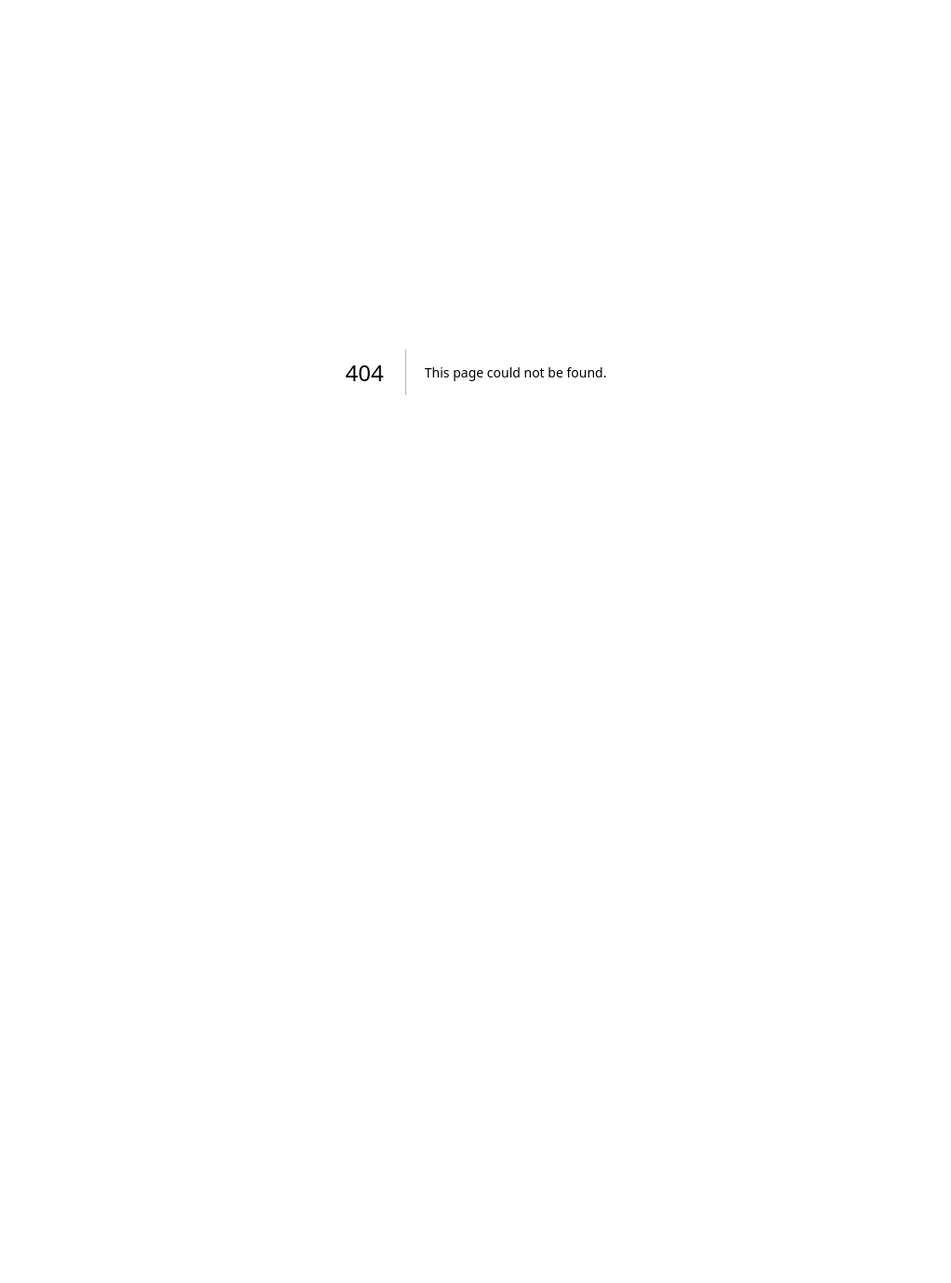
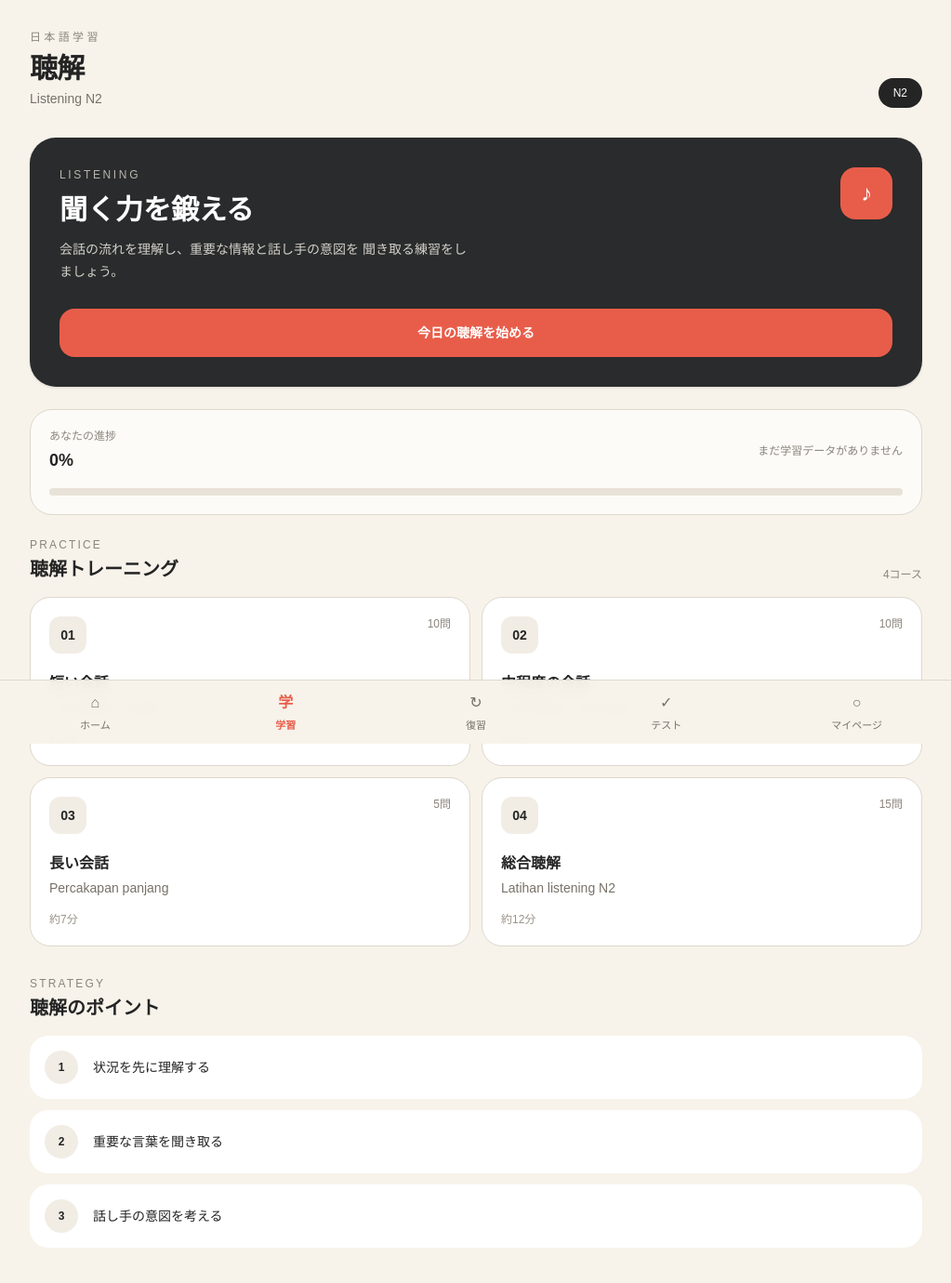
Before and after one commit to shinro-level/kairo, a Next.js app: page /listening in a window 1280 px wide. Before the commit this address had no page. Shown: the top 1380 px of the page at 93% size, without its empty margins (128-1151 px from the left). Before the commit the page ends 800 px from the top, so only its background shows below. Built offline with nearby package versions, Linux system fonts and the light colour scheme.

Commit message:
BUILD Kairo listening page

```diff
--- /dev/null
+++ b/app/listening/page.tsx
@@ -0,0 +1,213 @@
+const listeningSections = [
+  {
+    title: "短い会話",
+    subtitle: "Percakapan singkat",
+    count: "10問",
+    time: "約5分",
+  },
+  {
+    title: "中程度の会話",
+    subtitle: "Percakapan menengah",
+    count: "10問",
+    time: "約8分",
+  },
+  {
+    title: "長い会話",
+    subtitle: "Percakapan panjang",
+    count: "5問",
+    time: "約7分",
+  },
+  {
+    title: "総合聴解",
+    subtitle: "Latihan listening N2",
+    count: "15問",
+    time: "約12分",
+  },
+];
+
+const focusItems = [
+  "状況を先に理解する",
+  "重要な言葉を聞き取る",
+  "話し手の意図を考える",
+];
+
+export default function ListeningPage() {
+  return (
+    <main className="min-h-screen bg-[#F7F3EA] text-[#242424]">
+      <div className="mx-auto max-w-5xl px-5 pb-24 pt-8 sm:px-8">
+
+        {/* Header */}
+        <header className="mb-8">
+          <p className="text-xs tracking-[0.28em] text-[#8A857C]">
+            日本語学習
+          </p>
+
+          <div className="mt-2 flex items-end justify-between">
+            <div>
+              <h1 className="text-3xl font-semibold tracking-tight">
+                聴解
+              </h1>
+              <p className="mt-1 text-sm text-[#777168]">
+                Listening N2
+              </p>
+            </div>
+
+            <div className="rounded-full bg-[#242424] px-4 py-2 text-xs font-medium text-white">
+              N2
+            </div>
+          </div>
+        </header>
+
+        {/* Hero */}
+        <section className="mb-6 overflow-hidden rounded-[28px] bg-[#292B2C] p-6 text-white shadow-sm sm:p-8">
+          <div className="flex items-start justify-between">
+            <div>
+              <p className="text-xs tracking-[0.22em] text-[#B9B5AD]">
+                LISTENING
+              </p>
+
+              <h2 className="mt-3 text-3xl font-semibold">
+                聞く力を鍛える
+              </h2>
+
+              <p className="mt-3 max-w-md text-sm leading-6 text-[#D3D0C9]">
+                会話の流れを理解し、重要な情報と話し手の意図を
+                聞き取る練習をしましょう。
+              </p>
+            </div>
+
+            <div className="ml-4 flex h-14 w-14 shrink-0 items-center justify-center rounded-2xl bg-[#E85D4A] text-2xl">
+              ♪
+            </div>
+          </div>
+
+          <button className="mt-7 w-full rounded-2xl bg-[#E85D4A] px-5 py-4 text-sm font-semibold text-white transition hover:opacity-90">
+            今日の聴解を始める
+          </button>
+        </section>
+
+        {/* Progress */}
+        <section className="mb-6 rounded-[24px] border border-[#DED8CD] bg-white/70 p-5">
+          <div className="flex items-center justify-between">
+            <div>
+              <p className="text-xs text-[#8A857C]">あなたの進捗</p>
+              <p className="mt-1 text-lg font-semibold">0%</p>
+            </div>
+
+            <p className="text-xs text-[#8A857C]">
+              まだ学習データがありません
+            </p>
+          </div>
+
+          <div className="mt-4 h-2 overflow-hidden rounded-full bg-[#E8E2D8]">
+            <div className="h-full w-0 rounded-full bg-[#E85D4A]" />
+          </div>
+        </section>
+
+        {/* Practice */}
+        <section>
+          <div className="mb-4 flex items-end justify-between">
+            <div>
+              <p className="text-xs tracking-[0.18em] text-[#8A857C]">
+                PRACTICE
+              </p>
+              <h2 className="mt-1 text-xl font-semibold">
+                聴解トレーニング
+              </h2>
+            </div>
+
+            <span className="text-xs text-[#8A857C]">
+              4コース
+            </span>
+          </div>
+
+          <div className="grid gap-3 sm:grid-cols-2">
+            {listeningSections.map((section, index) => (
+              <button
+                key={section.title}
+                className="group rounded-[22px] border border-[#DED8CD] bg-white p-5 text-left transition hover:-translate-y-0.5 hover:shadow-md"
+              >
+                <div className="flex items-start justify-between">
+                  <div className="flex h-10 w-10 items-center justify-center rounded-xl bg-[#F1EDE5] text-sm font-semibold">
+                    {String(index + 1).padStart(2, "0")}
+                  </div>
+
+                  <span className="text-xs text-[#8A857C]">
+                    {section.count}
+                  </span>
+                </div>
+
+                <h3 className="mt-5 text-base font-semibold">
+                  {section.title}
+                </h3>
+
+                <p className="mt-1 text-sm text-[#777168]">
+                  {section.subtitle}
+                </p>
+
+                <p className="mt-4 text-xs text-[#9A948A]">
+                  {section.time}
+                </p>
+              </button>
+            ))}
+          </div>
+        </section>
+
+        {/* Strategy */}
+        <section className="mt-8">
+          <div className="mb-4">
+            <p className="text-xs tracking-[0.18em] text-[#8A857C]">
+              STRATEGY
+            </p>
+            <h2 className="mt-1 text-xl font-semibold">
+              聴解のポイント
+            </h2>
+          </div>
+
+          <div className="space-y-3">
+            {focusItems.map((item, index) => (
+              <div
+                key={item}
+                className="flex items-center gap-4 rounded-[20px] bg-white p-4"
+              >
+                <div className="flex h-9 w-9 shrink-0 items-center justify-center rounded-full bg-[#F1EDE5] text-xs font-semibold">
+                  {index + 1}
+                </div>
+
+                <p className="text-sm font-medium">
+                  {item}
+                </p>
+              </div>
+            ))}
+          </div>
+        </section>
+
+        {/* Bottom navigation */}
+        <nav className="fixed bottom-0 left-0 right-0 border-t border-[#DED8CD] bg-[#F7F3EA]/95 backdrop-blur">
+          <div className="mx-auto grid max-w-5xl grid-cols-5">
+            {[
+              ["⌂", "ホーム"],
+              ["学", "学習"],
+              ["↻", "復習"],
+              ["✓", "テスト"],
+              ["○", "マイページ"],
+            ].map(([icon, label], index) => (
+              <button
+                key={label}
+                className={`flex flex-col items-center gap-1 py-3 text-[11px] ${
+                  index === 1
+                    ? "font-semibold text-[#E85D4A]"
+                    : "text-[#777168]"
+                }`}
+              >
+                <span className="text-base">{icon}</span>
+                {label}
+              </button>
+            ))}
+          </div>
+        </nav>
+
+      </div>
+    </main>
+  );
+}
```
